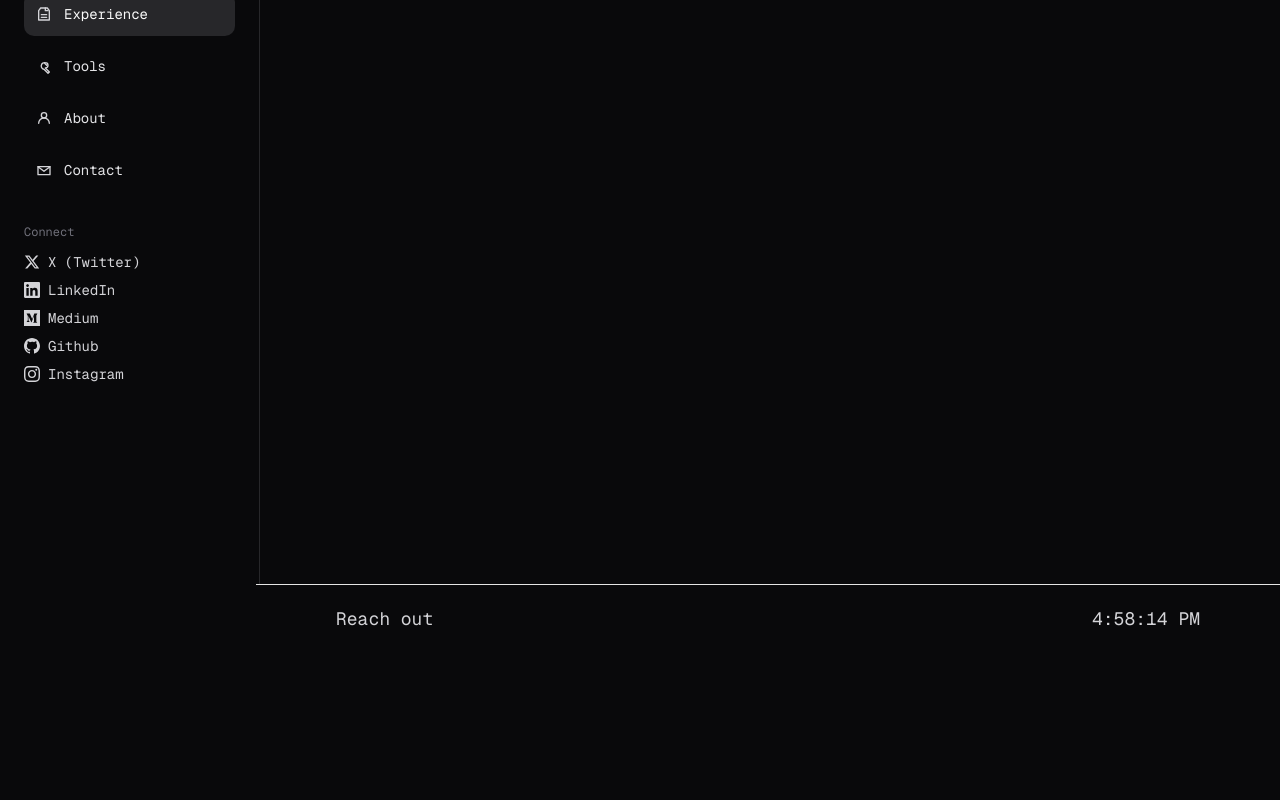
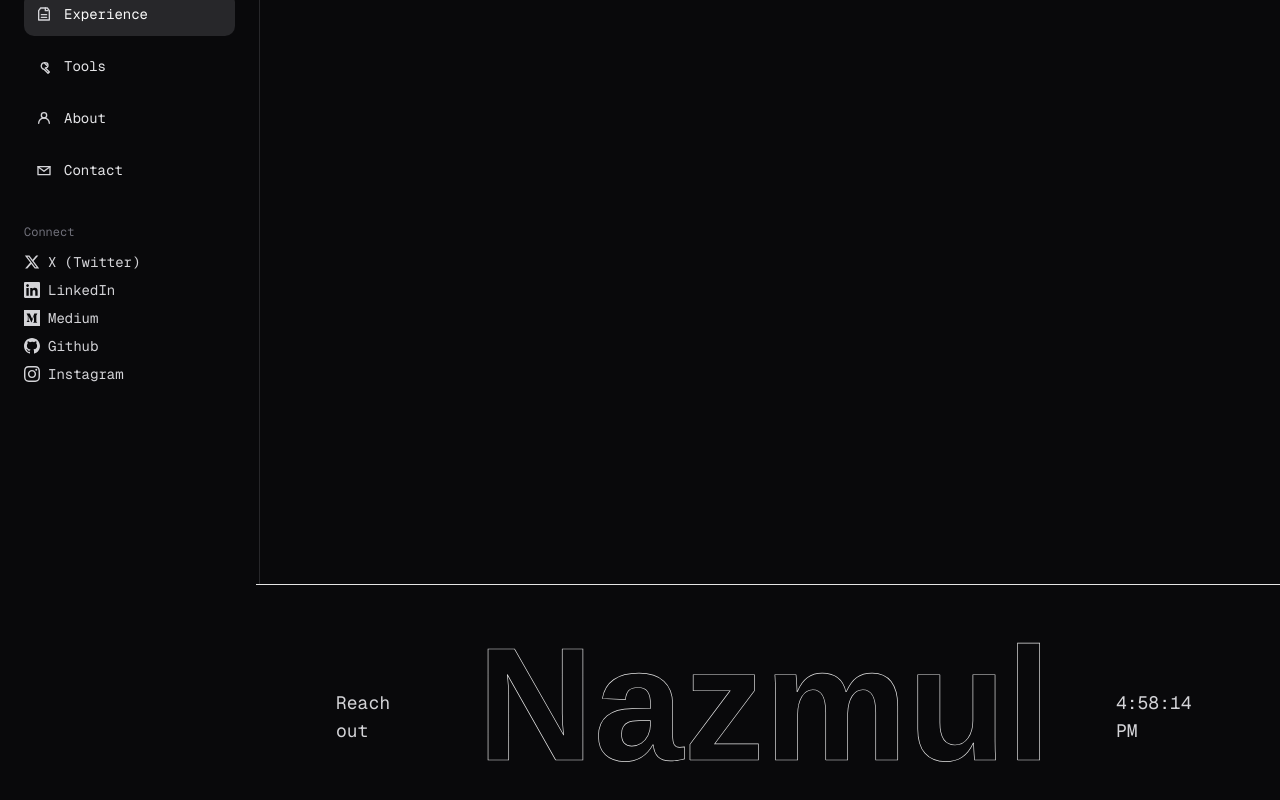
Before and after one commit to nazmul910/next-js-portfolio, a Next.js app: page /experience in a window 1280 px wide. Shown: the part 216-1016 px from the top of the page. Before the commit the page ends 869 px from the top, so only its background shows below. Built offline with nearby package versions, Linux system fonts and the light colour scheme.

Commit message:
feat: add TextHoverEffect component for enhanced text interaction in Footer

```diff
--- a/src/components/Footer.tsx
+++ b/src/components/Footer.tsx
@@ -1,6 +1,7 @@
 "use effect"
 
 import React,{useEffect,useState} from "react";
+import { TextHoverEffect } from "./ui/text-hover-effect";
 
 const formatTime =() => new Date().toLocaleTimeString();
 
@@ -26,6 +27,7 @@
           <div className="text-lg cursor-pointer">
             Reach out
           </div>
+           <TextHoverEffect text="Nazmul" />
           <div className="text-lg">
             {timeNow}
           </div>
--- /dev/null
+++ b/src/components/ui/text-hover-effect.tsx
@@ -0,0 +1,134 @@
+"use client";
+import React, { useRef, useEffect, useState } from "react";
+import { motion } from "motion/react";
+
+export const TextHoverEffect = ({
+  text,
+  duration,
+}: {
+  text: string;
+  duration?: number;
+  automatic?: boolean;
+}) => {
+  const svgRef = useRef<SVGSVGElement>(null);
+  const [cursor, setCursor] = useState({ x: 0, y: 0 });
+  const [hovered, setHovered] = useState(false);
+  const [maskPosition, setMaskPosition] = useState({ cx: "50%", cy: "50%" });
+
+  useEffect(() => {
+    if (svgRef.current && cursor.x !== null && cursor.y !== null) {
+      const svgRect = svgRef.current.getBoundingClientRect();
+      const cxPercentage = ((cursor.x - svgRect.left) / svgRect.width) * 100;
+      const cyPercentage = ((cursor.y - svgRect.top) / svgRect.height) * 100;
+      setMaskPosition({
+        cx: `${cxPercentage}%`,
+        cy: `${cyPercentage}%`,
+      });
+    }
+  }, [cursor]);
+
+  return (
+    <svg
+      ref={svgRef}
+      width="100%"
+      height="100%"
+      viewBox="0 0 300 100"
+      xmlns="http://www.w3.org/2000/svg"
+      onMouseEnter={() => setHovered(true)}
+      onMouseLeave={() => setHovered(false)}
+      onMouseMove={(e) => setCursor({ x: e.clientX, y: e.clientY })}
+      className="select-none"
+    >
+      <defs>
+        <linearGradient
+          id="textGradient"
+          gradientUnits="userSpaceOnUse"
+          cx="50%"
+          cy="50%"
+          r="25%"
+        >
+          {hovered && (
+            <>
+              <stop offset="0%" stopColor="#eab308" />
+              <stop offset="25%" stopColor="#ef4444" />
+              <stop offset="50%" stopColor="#3b82f6" />
+              <stop offset="75%" stopColor="#06b6d4" />
+              <stop offset="100%" stopColor="#8b5cf6" />
+            </>
+          )}
+        </linearGradient>
+
+        <motion.radialGradient
+          id="revealMask"
+          gradientUnits="userSpaceOnUse"
+          r="20%"
+          initial={{ cx: "50%", cy: "50%" }}
+          animate={maskPosition}
+          transition={{ duration: duration ?? 0, ease: "easeOut" }}
+
+          // example for a smoother animation below
+
+          //   transition={{
+          //     type: "spring",
+          //     stiffness: 300,
+          //     damping: 50,
+          //   }}
+        >
+          <stop offset="0%" stopColor="white" />
+          <stop offset="100%" stopColor="black" />
+        </motion.radialGradient>
+        <mask id="textMask">
+          <rect
+            x="0"
+            y="0"
+            width="100%"
+            height="100%"
+            fill="url(#revealMask)"
+          />
+        </mask>
+      </defs>
+      <text
+        x="50%"
+        y="50%"
+        textAnchor="middle"
+        dominantBaseline="middle"
+        strokeWidth="0.3"
+        className="fill-transparent stroke-neutral-200 font-[helvetica] text-7xl font-bold dark:stroke-neutral-800"
+        style={{ opacity: hovered ? 0.7 : 0 }}
+      >
+        {text}
+      </text>
+      <motion.text
+        x="50%"
+        y="50%"
+        textAnchor="middle"
+        dominantBaseline="middle"
+        strokeWidth="0.3"
+        className="fill-transparent stroke-neutral-200 font-[helvetica] text-7xl font-bold dark:stroke-neutral-800"
+        initial={{ strokeDashoffset: 1000, strokeDasharray: 1000 }}
+        animate={{
+          strokeDashoffset: 0,
+          strokeDasharray: 1000,
+        }}
+        transition={{
+          duration: 4,
+          ease: "easeInOut",
+        }}
+      >
+        {text}
+      </motion.text>
+      <text
+        x="50%"
+        y="50%"
+        textAnchor="middle"
+        dominantBaseline="middle"
+        stroke="url(#textGradient)"
+        strokeWidth="0.3"
+        mask="url(#textMask)"
+        className="fill-transparent font-[helvetica] text-7xl font-bold"
+      >
+        {text}
+      </text>
+    </svg>
+  );
+};
```
